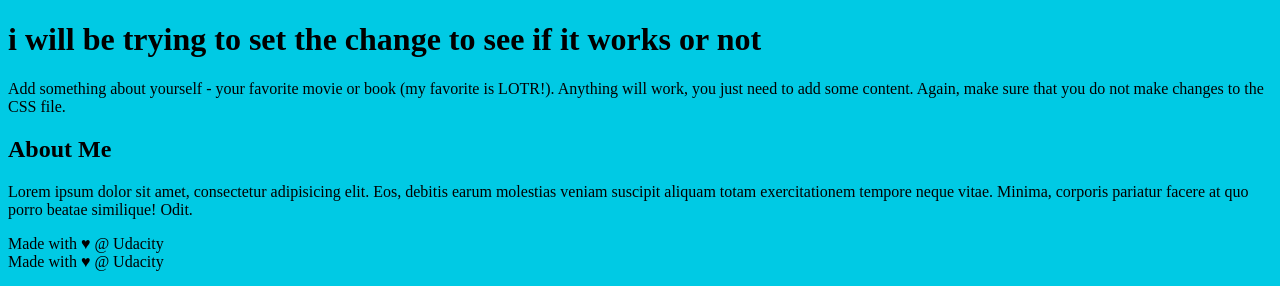
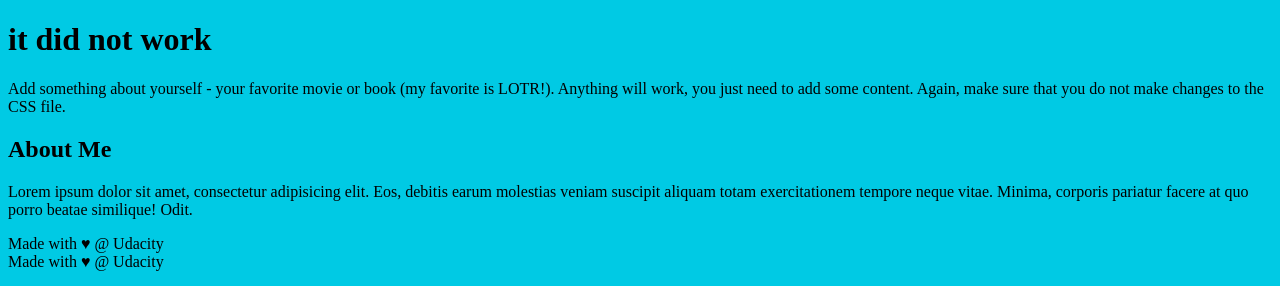
Before and after one commit to shekharsuman2011/udacity-test, a plain HTML site: page index.html in a window 1280 px wide. Shown: the top 286 px of the page. Drawn offline with Linux system fonts and the light colour scheme.

Commit message:
Update index.html

```diff
--- a/index.html
+++ b/index.html
@@ -10,7 +10,7 @@
 <body>
 
     <header>
-        <h1>i will be trying to set the change to see if it works or not</h1>
+        <h1>it did not work </h1>
     </header>
 
     <div class="container">
```
